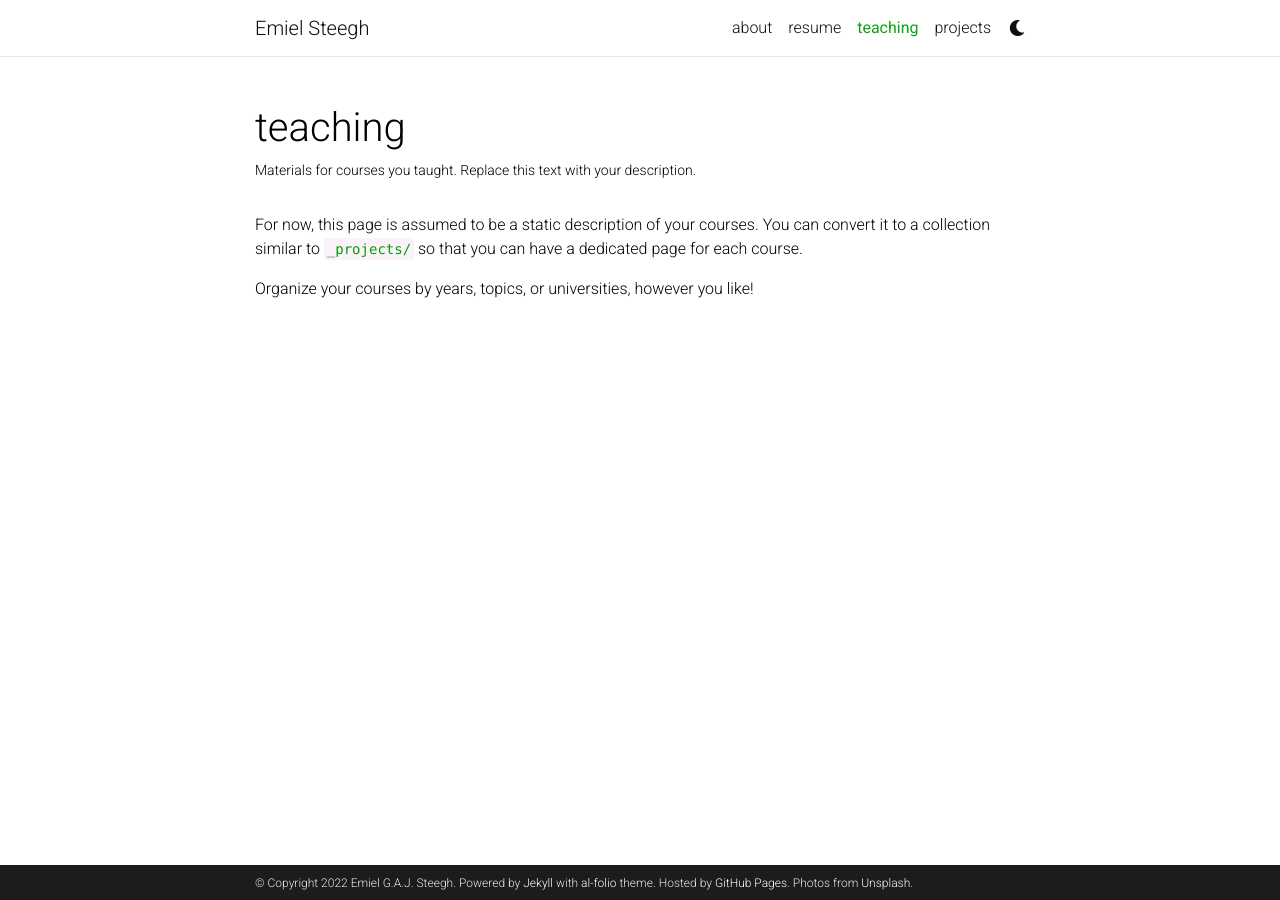
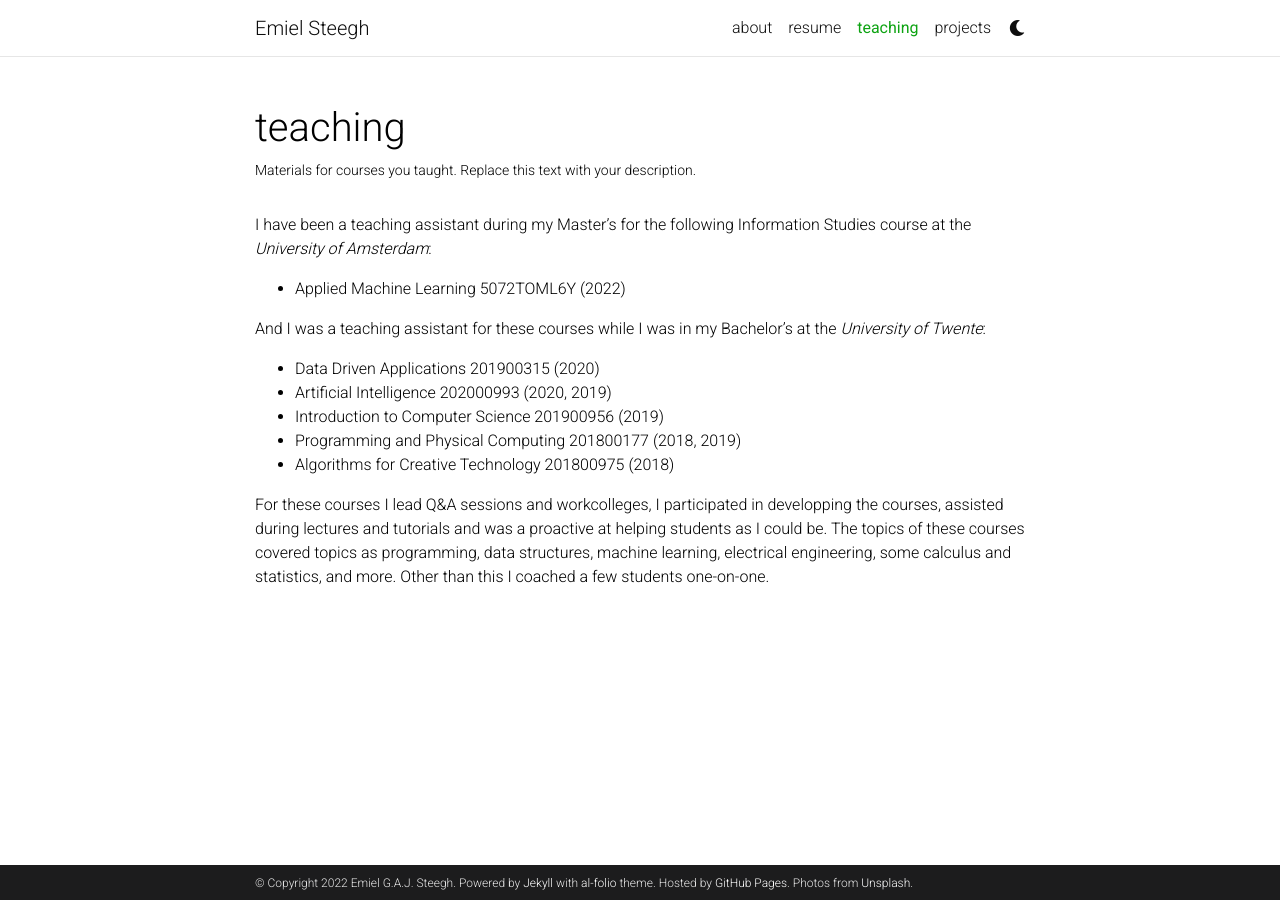
Before and after one commit to emielsteegh/emielsteegh.github.io, a Jekyll site: the page built from _pages/teaching.md, in a window 1280 px wide. Built offline with Jekyll 4.4.1, drawn with Linux system fonts in a browser that asks for light colours; comment, search, counter and statistics services are not loaded; a style sheet for code colours, icons or effects is not loaded.

Commit message:
update teaching

```diff
--- a/_pages/teaching.md
+++ b/_pages/teaching.md
@@ -6,6 +6,18 @@ description: Materials for courses you taught. Replace this text with your descr
 nav: true
 ---
 
-For now, this page is assumed to be a static description of your courses. You can convert it to a collection similar to `_projects/` so that you can have a dedicated page for each course.
 
-Organize your courses by years, topics, or universities, however you like!
+
+I have been a teaching assistant during my Master's for the following Information Studies course at the _University of Amsterdam_:
+
+- Applied Machine Learning 5072TOML6Y (2022)
+
+And I was a teaching assistant for these courses while I was in my Bachelor's at the _University of Twente_:
+
+- Data Driven Applications 201900315 (2020)
+- Artificial Intelligence 202000993 (2020, 2019)
+- Introduction to Computer Science 201900956 (2019)
+- Programming and Physical Computing 201800177 (2018, 2019)
+- Algorithms for Creative Technology 201800975 (2018)
+
+For these courses I lead Q&A sessions and workcolleges, I participated in developping the courses, assisted during lectures and tutorials and was a proactive at helping students as I could be. The topics of these courses covered topics as programming, data structures, machine learning, electrical engineering, some calculus and statistics, and more. Other than this I coached a few students one-on-one.
```
